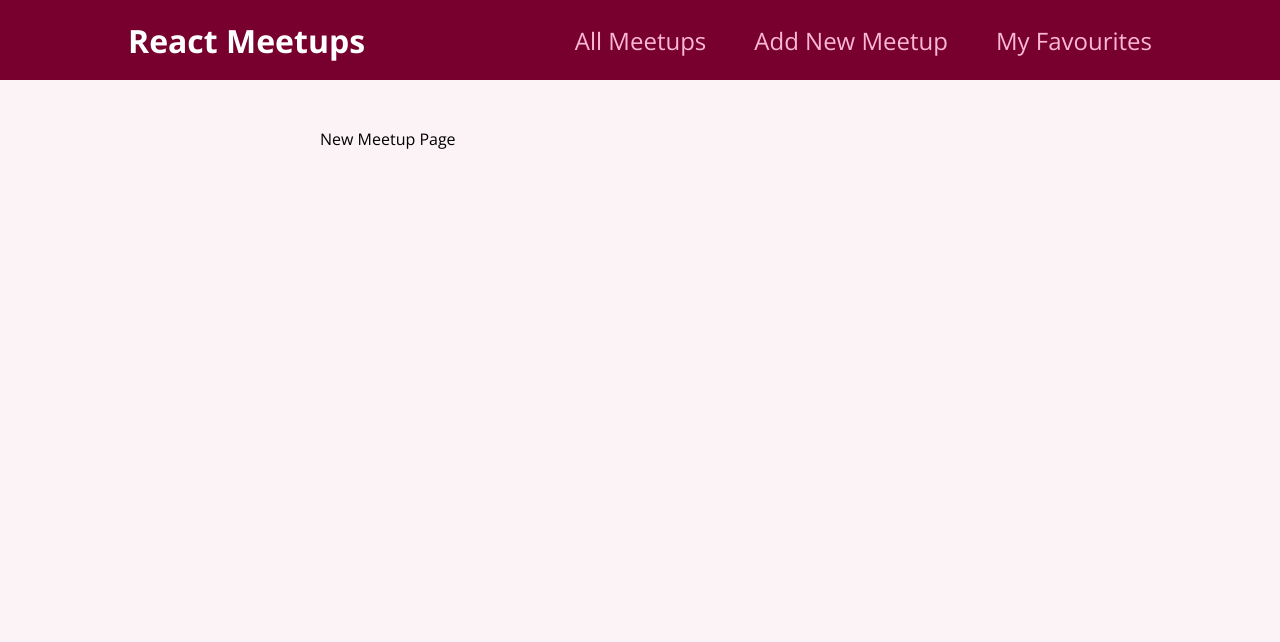
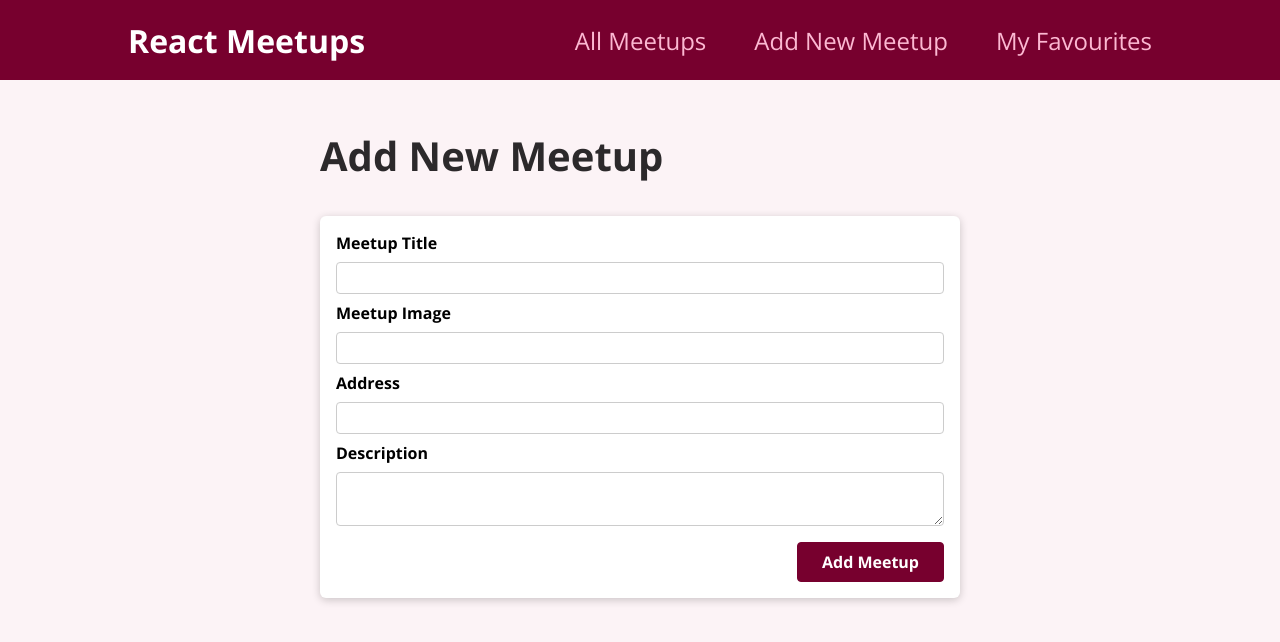
Before and after one commit to songle2900/meetup, a React (Create React App) app: page /new-meetup in a window 1280 px wide. Shown: the top 642 px of the page. Built offline with nearby package versions, Linux system fonts and the light colour scheme.

Commit message:
form added

```diff
--- /dev/null
+++ b/src/components/meetups/NewMeetupForm.js
@@ -0,0 +1,32 @@
+import Card from "../ui/Card";
+import classes from "./NewMeetupForm.module.css";
+
+function NewMeetupForm() {
+  return (
+    <Card>
+      <form className={classes.form}>
+        <div className={classes.control}>
+          <label htmlFor="title">Meetup Title</label>
+          <input type="text" required id="title" />
+        </div>
+        <div className={classes.control}>
+          <label htmlFor="image">Meetup Image</label>
+          <input type="url" required id="image" />
+        </div>
+        <div className={classes.control}>
+          <label htmlFor="address">Address</label>
+          <input type="text" required id="address" />
+        </div>
+        <div className={classes.control}>
+          <label htmlFor="description">Description</label>
+          <textarea id="description" required row="5"></textarea>
+        </div>
+        <div className={classes.actions}>
+          <button>Add Meetup</button>
+        </div>
+      </form>
+    </Card>
+  );
+}
+
+export default NewMeetupForm;
--- /dev/null
+++ b/src/components/meetups/NewMeetupForm.module.css
@@ -0,0 +1,45 @@
+.form {
+  padding: 1rem;
+}
+
+.control {
+  margin-bottom: 0.5rem;
+}
+
+.control label {
+  display: block;
+  font-weight: bold;
+  margin-bottom: 0.5rem;
+}
+
+.control input,
+.control textarea {
+  display: block;
+  font: inherit;
+  border-radius: 4px;
+  border: 1px solid #ccc;
+  padding: 0.25rem;
+  width: 100%;
+}
+
+.actions {
+  margin-top: 1rem;
+  text-align: right;
+}
+
+.actions button {
+  font: inherit;
+  cursor: pointer;
+  background-color: #77002e;
+  color: white;
+  padding: 0.5rem 1.5rem;
+  border: 1px solid #77002e;
+  border-radius: 4px;
+  font-weight: bold;
+}
+
+.actions button:hover,
+.actions button:active {
+  background-color: #a50e48;
+  border-color: #a50e48;
+}
--- a/src/pages/NewMeetup.js
+++ b/src/pages/NewMeetup.js
@@ -1,5 +1,12 @@
+import NewMeetupForm from "../components/meetups/NewMeetupForm";
+
 function NewMeetupPage() {
-  return <div>New Meetup Page</div>;
+  return (
+    <section>
+      <h1>Add New Meetup</h1>
+      <NewMeetupForm />
+    </section>
+  );
 }
 
 export default NewMeetupPage;
```
